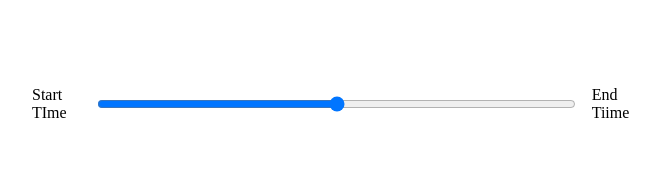
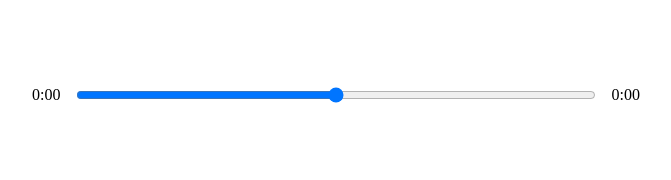
Before and after one commit to Poorna14/Web-Music-Player, a React (Create React App) app: page / in a window 1280 px wide. Shown: the part 410-590 px from the top of the page, without its empty margins (304-975 px from the left). Built offline with nearby package versions, Linux system fonts and the light colour scheme.

Commit message:
Fix timers to display current and total playtimes

```diff
--- a/src/components/Player.js
+++ b/src/components/Player.js
@@ -1,4 +1,4 @@
-import React, { useRef } from "react";
+import React, { useRef, useState } from "react";
 import { FontAwesomeIcon } from "@fortawesome/react-fontawesome";
 import {
   faPlay,
@@ -18,12 +18,29 @@
     }
   };
 
+  const timeUpdateHandler = (e) => {
+    const currentTime = e.target.currentTime;
+    const duration = e.target.duration;
+    setSongInfo({ ...songInfo, currentTime, duration });
+  };
+
+  const getTime = (time) => {
+    return (
+      Math.floor(time / 60) + ":" + ("0" + Math.floor(time % 60)).slice(-2)
+    );
+  };
+
+  const [songInfo, setSongInfo] = useState({
+    currentTime: null,
+    duration: null,
+  });
+
   return (
     <div className="player-container">
       <div className="time-controller">
-        <p>Start TIme</p>
+        <p>{getTime(songInfo.currentTime)}</p>
         <input type="range" />
-        <p>End Tiime</p>
+        <p>{getTime(songInfo.duration)}</p>
       </div>
       <div className="play-controller">
         <FontAwesomeIcon className="skip-back" size="2x" icon={faAngleLeft} />
@@ -39,7 +56,12 @@
           icon={faAngleRight}
         />
       </div>
-      <audio ref={audioRef} src={currentSong.audio}></audio>
+      <audio
+        onTimeUpdate={timeUpdateHandler}
+        onLoadedMetadata={timeUpdateHandler}
+        ref={audioRef}
+        src={currentSong.audio}
+      ></audio>
     </div>
   );
 };
```
